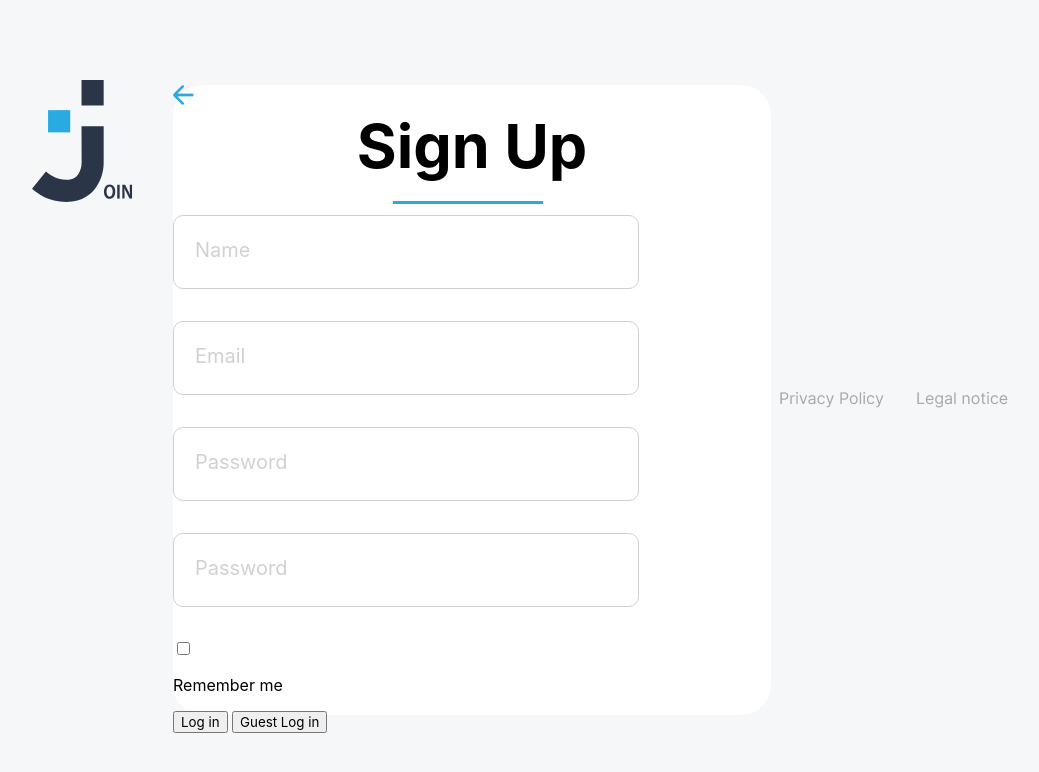
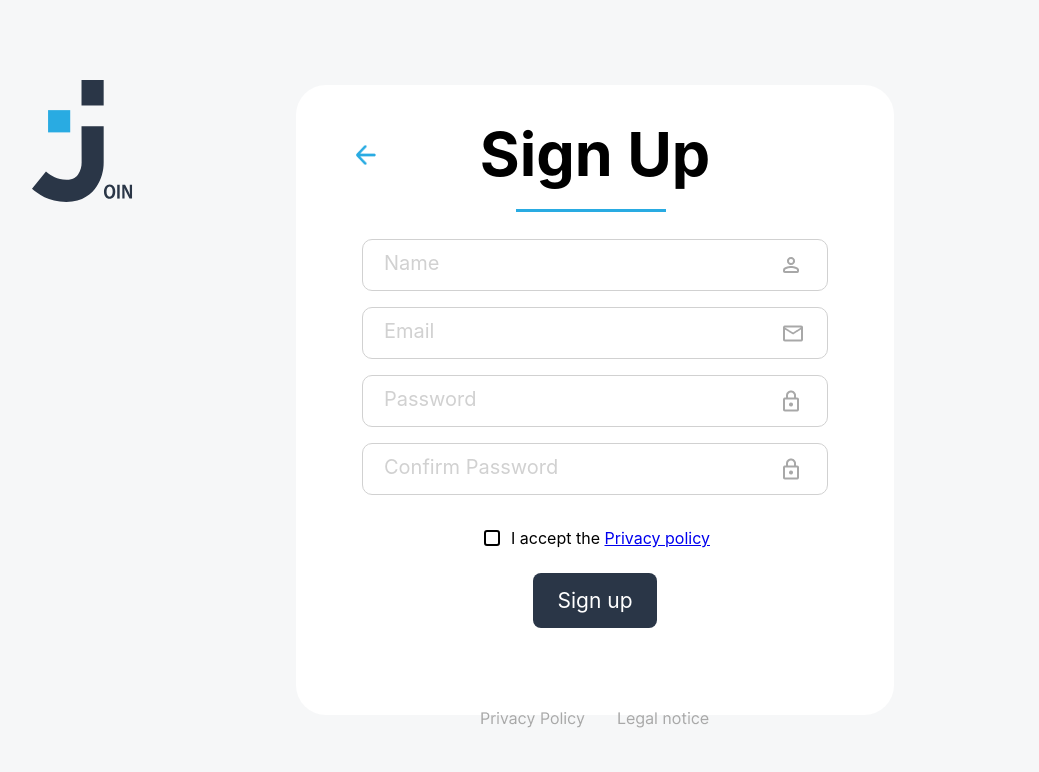
Before and after one commit to marleen-v/join-378, a plain HTML site: page html/signup.html in a window 1280 px wide. Shown: the whole page, without its empty margins (45-1084 px from the left). Drawn offline with Linux system fonts and the light colour scheme; a web font is replaced by a local one.

Commit message:
signup css

```diff
--- a/html/signup.html
+++ b/html/signup.html
@@ -28,7 +28,7 @@
 
 
     <div class="login-ctn">
-      <img src="../assets/img/bluearrowleft.png" alt="Arrow Left">
+      <img class="leftarrow" src="../assets/img/bluearrowleft.png" alt="Arrow Left">
       <p class="signup-ctn">Sign Up</p>
 
       <form onsubmit="signUpUser();return false;">
@@ -36,15 +36,14 @@
           <input id="nameInput" class="name-input" type="text" placeholder="Name" required>
           <input id="emailInput" class="email-input" type="email" placeholder="Email" required>
           <input id="passwordInputConfirm" class="password-input" type="password" placeholder="Password" required>
-          <input id="passwordInputConfirm" class="password-input" type="password" placeholder="Password" required>
+          <input id="passwordInputConfirm" class="password-input" type="password" placeholder="Confirm Password" required>
         </div>
         <div class="checkbox-ctn">
-          <input type="checkbox">
-          <p>Remember me</p>
+          <input type="checkbox" id="checkbox">
+          <label for="checkbox">I accept the <a href="#">Privacy policy</a></label>
         </div>
-        <div class="login-guest-ctn">
-          <button class="login-btn">Log in</button>
-          <button class="guest-btn">Guest Log in</button>
+        <div class="login-ctn-btn">
+          <button class="login-btn">Sign up</button>
         </div>
       </form>
 
--- a/styles/signup.css
+++ b/styles/signup.css
@@ -41,14 +41,27 @@
 }
 
 .login-ctn {
+  position: relative;
   width: 598px;
   height: 630px;
   background-color: #ffffff;
   border-radius: 30px;
 }
 
+.leftarrow {
+  position: absolute;
+  top: 60px;
+  left: 60px;
+  height: 20px;
+  width: 20px;
+}
+
+.leftarrow:hover {
+  cursor: pointer;
+}
+
 .signup-ctn {
-  margin-top: 0;
+  margin-top: 32px;
   margin-bottom: 16px;
   font-size: 61px;
   font-weight: 700;
@@ -68,6 +81,14 @@
   left: 220px;
 }
 
+.input-ctn {
+  margin-top: 32px;
+  display: flex;
+  flex-direction: column;
+  justify-content: center;
+  align-items: center;
+}
+
 input::placeholder {
   font-size: 20px;
   font-weight: 400;
@@ -79,6 +100,75 @@
   height: 48px;
   border-radius: 10px;
   border: 1px solid #D1D1D1;
-  padding: 12px 21px;
-  margin-bottom: 32px;
+  padding-left: 21px;
+  padding-right: 21px;
+  /* padding: 12px 21px; */
+  margin-bottom: 16px;
 }
+
+.name-input {
+  background-image: url(../assets/img/person.png);
+  background-repeat: no-repeat;
+  background-position: right;
+  background-position-x: 420px;
+}
+
+.email-input {
+  background-image: url(../assets/img/mail.png);
+  background-repeat: no-repeat;
+  background-position: right;
+  background-position-x: 420px;
+}
+
+.password-input {
+  background-image: url(../assets/img/lock.png);
+  background-repeat: no-repeat;
+  background-position: right;
+  background-position-x: 420px;
+}
+
+.checkbox-ctn {
+  display: flex;
+  justify-content: center;
+  align-items: center;
+  font-size: 16px;
+  gap: 8px;
+  margin-top: 16px;
+  margin-bottom: 24px;
+}
+
+.checkbox-ctn input {
+  width: 16px;
+  height: 16px;
+  border-radius: 3px;
+  vertical-align: middle;
+  border: 2px solid black;
+  appearance: none;
+  -webkit-appearance: none;
+  outline: none;
+  cursor: pointer;
+  /* border-radius: 3px; */
+}
+
+.checkbox-ctn input:checked {
+  appearance: auto;
+  background-color: #29ABE2;
+}
+
+.login-ctn-btn {
+  text-align: center;
+}
+
+.login-btn {
+  background-color: #2A3647;
+  padding: 15px 24px;
+  color: #ffffff;
+  border: none;
+  font-size: 21px;
+  border-radius: 8px;
+}
+
+.legal-ctn {
+  position: absolute;
+  bottom: 60px;
+}
```
